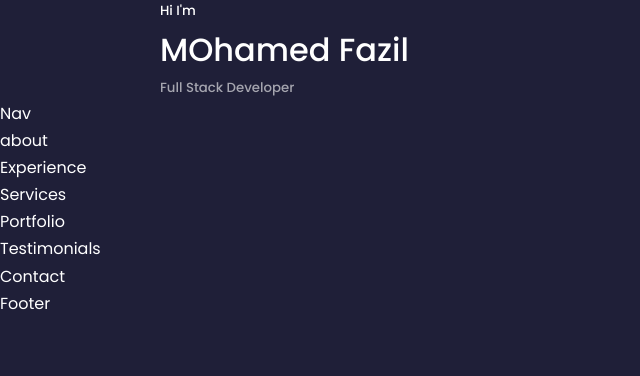
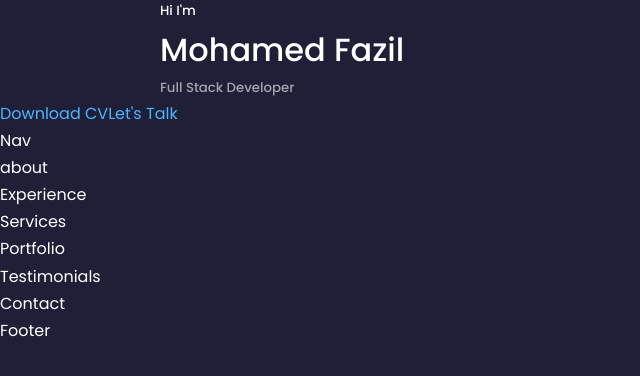
Before and after one commit to mohamedfazilk/React-Portfolio, a React (Create React App) app: page / in a window 1280 px wide. Shown: the top 376 px of the page, without its empty margins (0-640 px from the left). Built offline with nearby package versions, Linux system fonts and the light colour scheme.

Commit message:
creating another component CAL for the Download cv and Lets talk button and importing in the Header component

```diff
--- /dev/null
+++ b/src/components/header/CAL.jsx
@@ -0,0 +1,13 @@
+import React from 'react';
+import cv from '../../assets/cv.pdf'
+
+const CAL = () => {
+  return (
+    <div className='cal'>
+        <a href={cv}>Download CV</a>
+        <a href="#contact">Let's Talk</a>
+    </div>
+  )
+}
+
+export default CAL
--- a/src/components/header/Header.jsx
+++ b/src/components/header/Header.jsx
@@ -1,14 +1,17 @@
 import React from 'react';
 import './header.css';
+import CAL from './CAL';
 
 const Header = () => {
   return (
    <header>
      <div className="container header-container">
        <h5>Hi I'm</h5>
-       <h1>MOhamed Fazil </h1>
+       <h1>Mohamed Fazil </h1>
        <h5 className='text-light'>Full Stack Developer</h5>
      </div>
+
+     <CAL />
 
    </header>
   )
```
Also changed, not shown: 1 other file (tests, documents, lock files or other folders).
